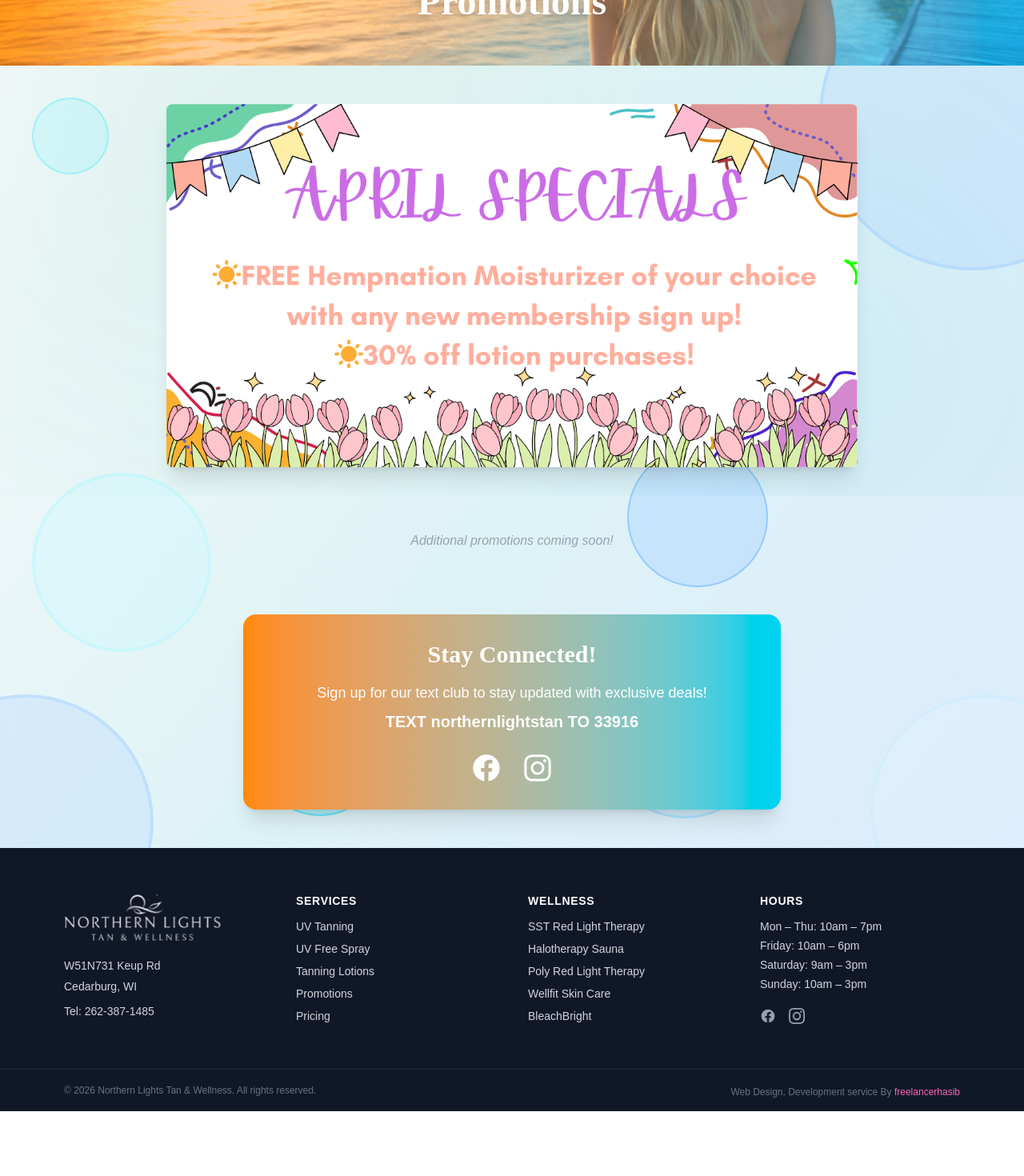
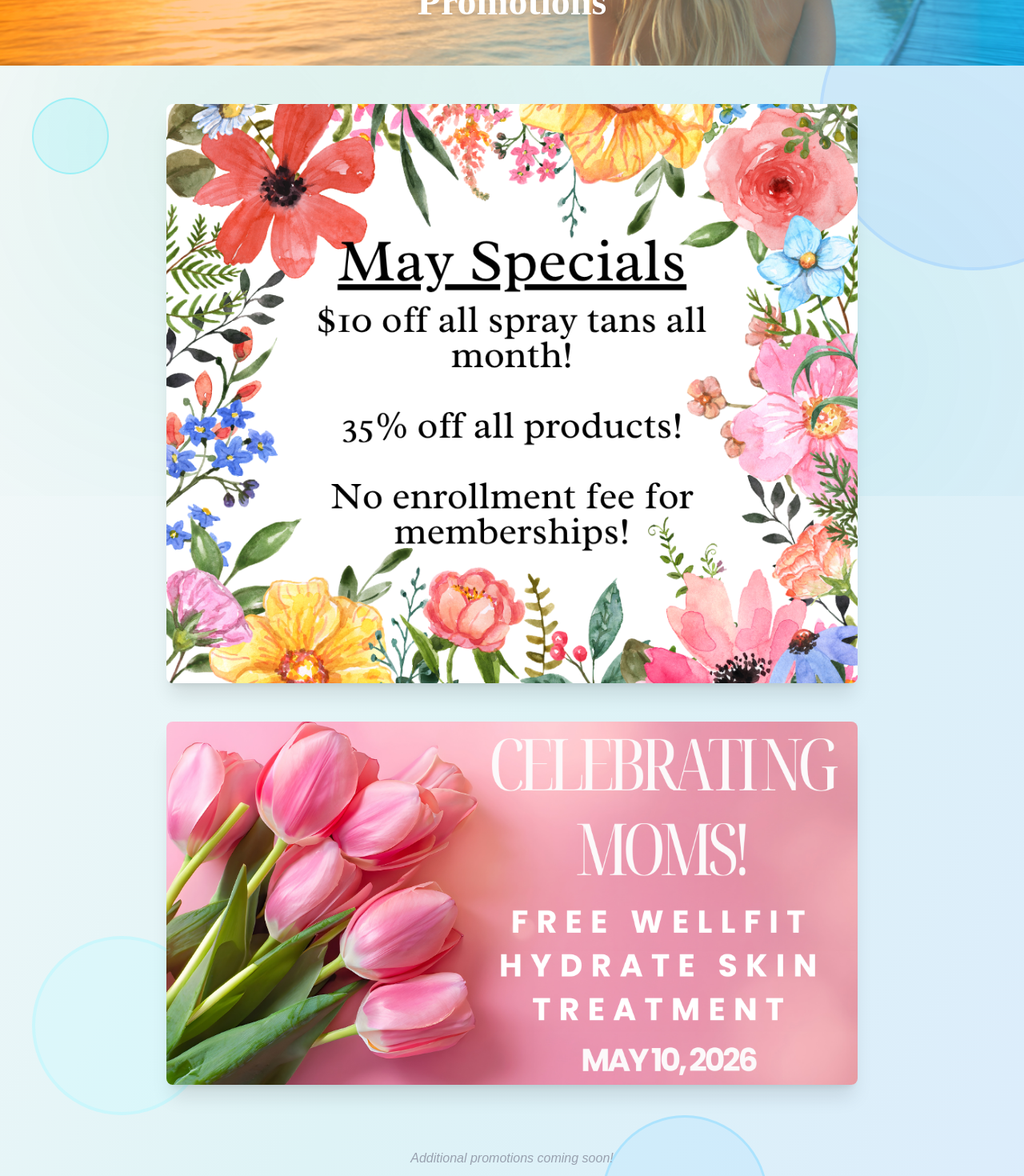
Before and after one commit to northernlightstanspa/northernlightstanspa, a Next.js app: page /promotions in a window 1280 px wide. Shown: the part 180-1650 px from the top of the page at 80% size. Before the commit the page ends 1569 px from the top, so only its background shows below. Built offline with nearby package versions, Linux system fonts and the light colour scheme; a web font is replaced by a local one.

Commit message:
update promo

```diff
--- a/src/app/promotions/page.tsx
+++ b/src/app/promotions/page.tsx
@@ -38,7 +38,16 @@ export default function PromotionsPage() {
             {/* January Specials Card */}
             <div className="relative rounded-lg overflow-hidden shadow-xl mb-12">
               <Image
-                src="/img/promotion/april.png"
+                src="/img/promotion/may.png"
+                alt="April Specials"
+                width={800}
+                height={800}
+                className="w-full h-auto"
+              />
+            </div>
+            <div className="relative rounded-lg overflow-hidden shadow-xl mb-12">
+              <Image
+                src="/img/promotion/Free-wellfit-hydrate-skin-treatment.png"
                 alt="April Specials"
                 width={800}
                 height={800}
```
Also changed, not shown: public/img/promotion/Free-wellfit-hydrate-skin-treatment.png (added), public/img/promotion/may.png (added).
